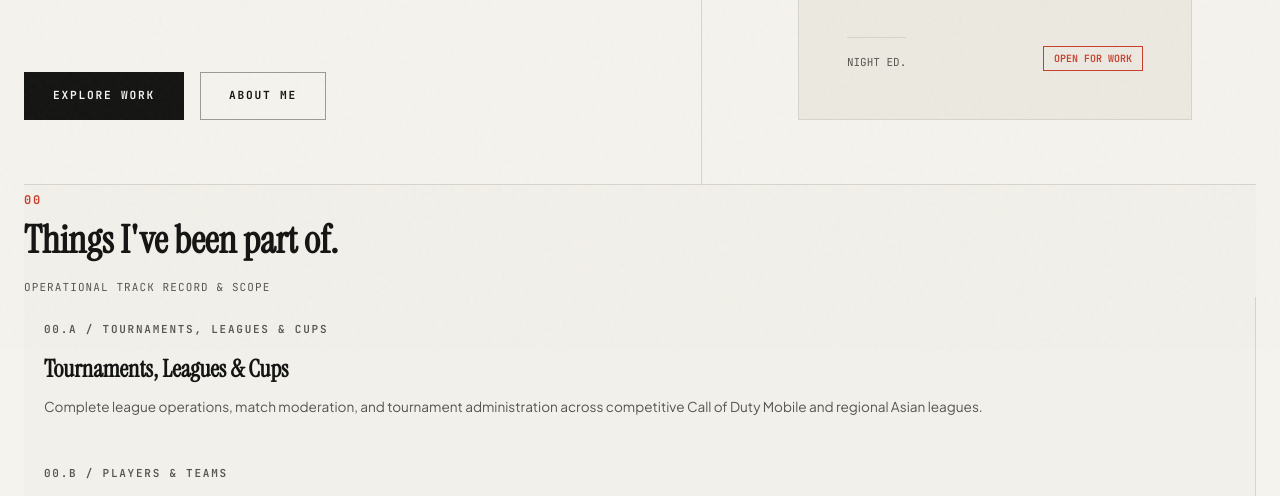
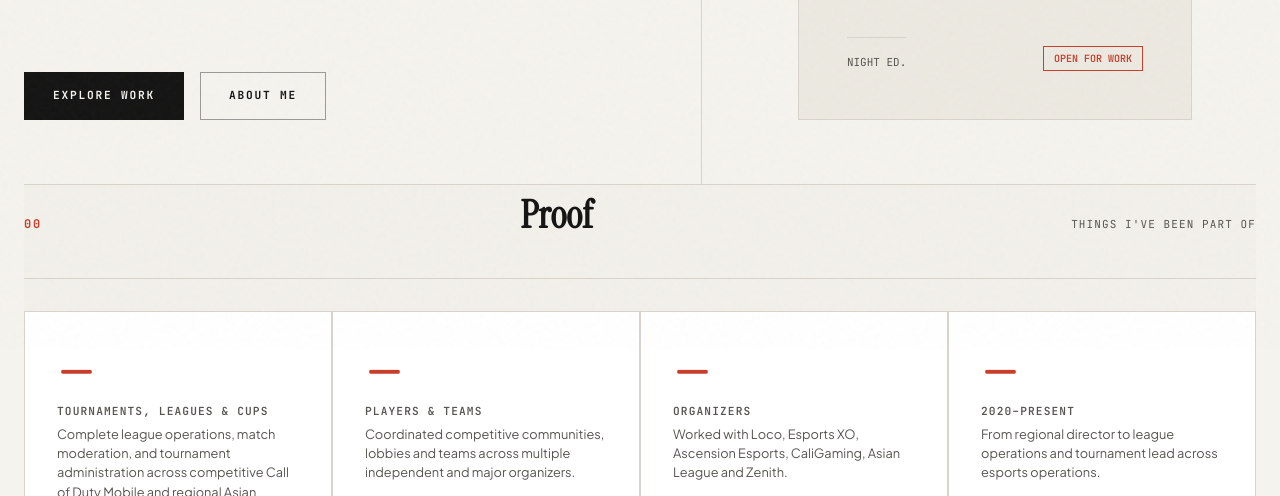
Before and after one commit to KSVK26/Portfolio, a plain HTML site: page index.html in a window 1280 px wide. Shown: the part 451-947 px from the top of the page. Drawn offline with Linux system fonts and the light colour scheme.

Commit message:
home: revert proof section to original stat-card layout
Reverts the Swiss ledger strip (5e1b51f) per feedback that the title
looked weird. Restores the original proof-header / proof-grid markup
and renderStats, and removes the now-unused ledger CSS classes.

Co-Authored-By: Claude Code <noreply@anthropic.com>

```diff
--- a/css/styles.css
+++ b/css/styles.css
@@ -1421,48 +1421,6 @@ html.dark .plate-logo { filter: brightness(0) invert(1); }
 }
 @media (min-width: 640px) { .proof-grid { grid-template-columns: repeat(2, 1fr); } }
 @media (min-width: 1024px) { .proof-grid { grid-template-columns: repeat(4, 1fr); } }
-.ledger-column {
-  padding: 1.5rem 1.25rem;
-  display: flex;
-  flex-direction: column;
-  justify-content: space-between;
-  border-bottom: 1px solid var(--border-rule);
-}
-@media (min-width: 640px) {
-  .ledger-column { border-bottom: none; border-right: 1px solid var(--border-rule); }
-}
-@media (min-width: 1024px) {
-  .ledger-column:last-child { border-right: none; }
-}
-.ledger-code {
-  font-family: 'JetBrains Mono', monospace;
-  font-size: 0.6875rem;
-  font-weight: 600;
-  letter-spacing: 0.16em;
-  text-transform: uppercase;
-  color: var(--text-muted);
-  margin-bottom: 1rem;
-}
-.ledger-title {
-  font-family: 'Instrument Serif', Georgia, serif;
-  font-size: 1.5rem;
-  font-weight: 700;
-  color: var(--text-ink);
-  margin-bottom: 0.75rem;
-  line-height: 1.2;
-}
-.ledger-desc {
-  font-size: 0.85rem;
-  color: var(--text-muted);
-  line-height: 1.6;
-}
-  font-family: 'JetBrains Mono', monospace;
-  font-size: 0.6875rem;
-  letter-spacing: 0.16em;
-  text-transform: uppercase;
-  color: var(--text-muted);
-  margin-bottom: 0.75rem;
-}
 .proof-item-title {
   font-family: 'Instrument Serif', Georgia, serif;
   font-size: 1.5rem;
--- a/index.html
+++ b/index.html
@@ -59,14 +59,12 @@
 
     <!-- 00 — Proof / Swiss Ledger Strip -->
     <section class="proof-section" id="proof">
-      <div class="proof-header-strip">
-        <div class="proof-header-left">
-          <span class="proof-number">00</span>
-          <h2 class="proof-title">Things I've been part of.</h2>
-        </div>
-        <span class="proof-subtitle">Operational track record &amp; scope</span>
+      <div class="proof-header">
+        <span class="section-tag proof-number">00</span>
+        <h2 class="proof-title">Proof</h2>
+        <span class="proof-subtitle">Things I've been part of</span>
       </div>
-      <div class="proof-ledger" id="stats-grid">
+      <div class="proof-grid" id="stats-grid">
         <!-- Populated by js/home.js -->
       </div>
     </section>
--- a/js/home.js
+++ b/js/home.js
@@ -17,15 +17,14 @@
   function renderStats(container, data) {
     if (!container || !data || !data.stats) return;
     container.innerHTML = data.stats
-      .map((s, i) => {
-        const letter = String.fromCharCode(65 + i); // A, B, C, D
-        return `
-        <div class="ledger-column">
-          <div class="ledger-code">00.${letter} / ${escapeHtml(s.label).toUpperCase()}</div>
-          <h3 class="ledger-title">${escapeHtml(s.label)}</h3>
-          <p class="ledger-desc">${escapeHtml(s.description)}</p>
-        </div>`;
-      })
+      .map(
+        (s) => `
+        <div class="stat-card">
+          <div class="stat-number">${escapeHtml(s.number)}</div>
+          ${s.label ? `<div class="stat-label">${escapeHtml(s.label)}</div>` : ""}
+          <p class="stat-desc">${escapeHtml(s.description)}</p>
+        </div>`
+      )
       .join("");
   }
 
```
